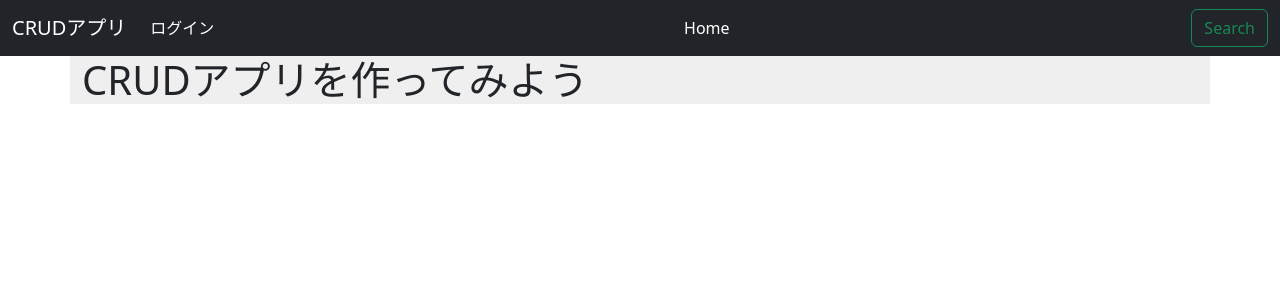
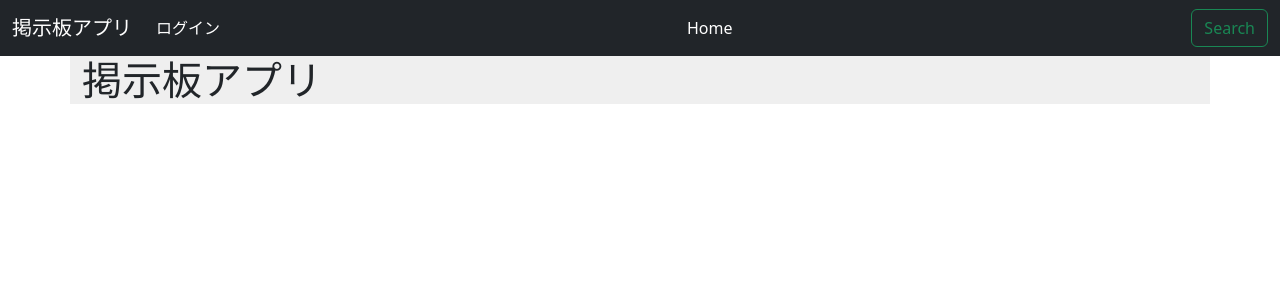
Before and after one commit to yokamoto5742/djangobulletinboard, a Django app: page /bbs/ in a window 1280 px wide. Shown: the top 300 px of the page. Run offline with Django 5.2, Linux system fonts and the light colour scheme; data that the repository does not hold is empty; some libraries are stand-ins or nearby versions.

Commit message:
1st commit

```diff
--- a/config/settings.py
+++ b/config/settings.py
@@ -114,9 +114,9 @@ AUTH_PASSWORD_VALIDATORS = [
 # Internationalization
 # https://docs.djangoproject.com/en/5.0/topics/i18n/
 
-LANGUAGE_CODE = "en-us"
+LANGUAGE_CODE = "ja"
 
-TIME_ZONE = "UTC"
+TIME_ZONE = "Asia/Tokyo"
 
 USE_I18N = True
 
--- a/config/urls.py
+++ b/config/urls.py
@@ -1,11 +1,13 @@
 from django.contrib import admin
 from django.urls import path, include
+from django.views.generic import RedirectView
 
 
-import hello.views
-
 urlpatterns = [
-    path("bbs/", include("bbs.urls")),
-    path("admin/", admin.site.urls),
-    path("hello/", include("hello.urls")),
+    path('bbs/', include('bbs.urls')),
+    path('hello/', include('hello.urls')),
+    path('admin/', admin.site.urls),
+    path('accounts/', include('accounts.urls')),
+    path('accounts/', include('django.contrib.auth.urls')),
+    path('', RedirectView.as_view(url='/bbs/')),
 ]
--- a/templates/bbs/base.html
+++ b/templates/bbs/base.html
@@ -12,7 +12,7 @@
     <body>
       <nav class="navbar navbar-expand-sm navbar-dark bg-dark" aria-label="Third navbar example">
     <div class="container-fluid">
-      <a class="navbar-brand" href="{% url 'bbs:index' %}">CRUDアプリ</a>
+      <a class="navbar-brand" href="{% url 'bbs:index' %}">掲示板アプリ</a>
       <button class="navbar-toggler" type="button" data-bs-toggle="collapse" data-bs-target="#navbarsExample07" aria-controls="navbarsExample07" aria-expanded="false" aria-label="Toggle navigation">
         <span class="navbar-toggler-icon"></span>
       </button>
--- a/templates/bbs/index.html
+++ b/templates/bbs/index.html
@@ -2,7 +2,7 @@
 {% load django_bootstrap5 %}
 
 {% block content %}
-    <h1>CRUDアプリを作ってみよう</h1>
+    <h1>掲示板アプリ</h1>
     {% for article in object_list %}
         <div class="card bg-light shadow-sm mb-3">
             <div class="card-body">
```
